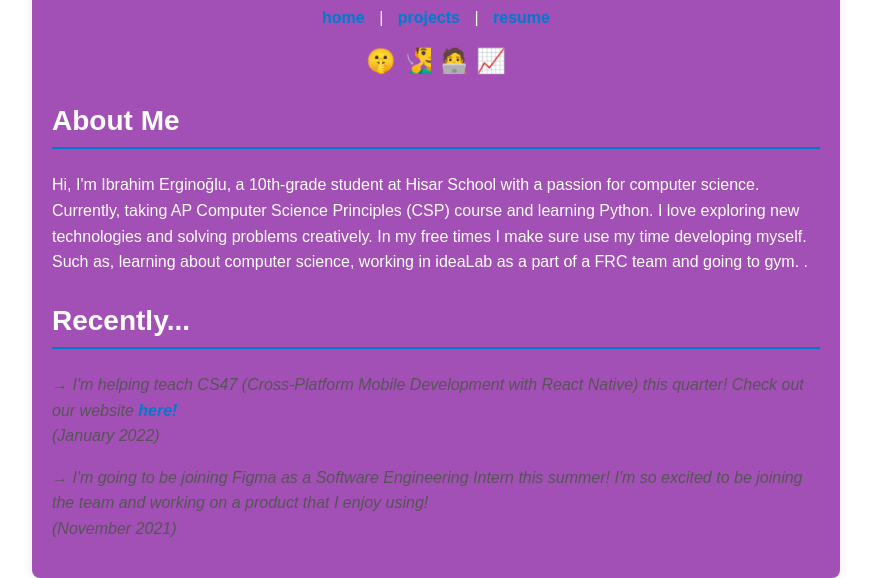
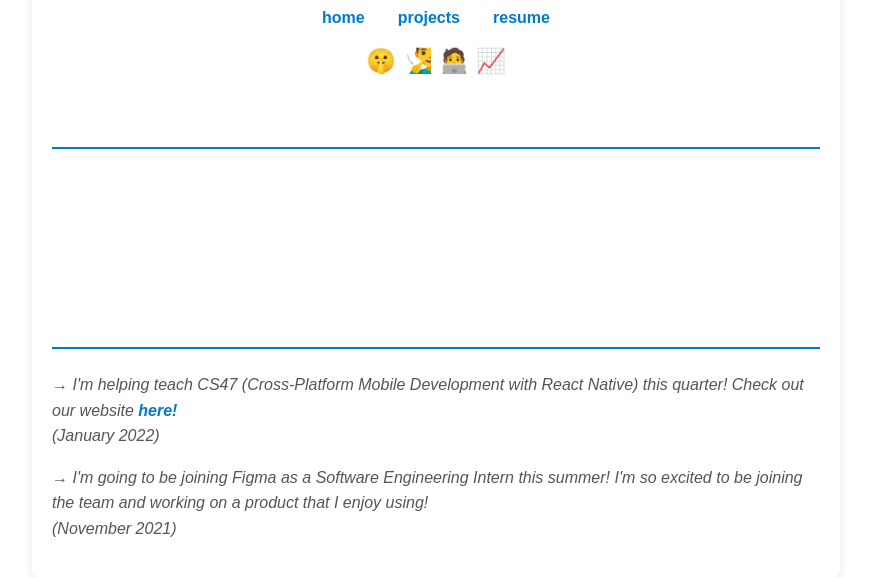
Before and after one commit to IbrahimErginoglu/IbrahimErginoglu.github.io, a plain HTML site: page index.html in a window 1280 px wide. Shown: the part 297-875 px from the top of the page, without its empty margins (204-1075 px from the left). Drawn offline with Linux system fonts and the light colour scheme.

Commit message:
Update index.html

```diff
--- a/index.html
+++ b/index.html
@@ -17,7 +17,7 @@
             margin: auto;
             overflow: hidden;
             padding: 20px;
-            background-color: #a350b6 ;
+            background-color: white ;
             margin-top: 30px;
             border-radius: 8px;
             box-shadow: 0px 0px 10px rgba(0,0,0,0.1);
```
